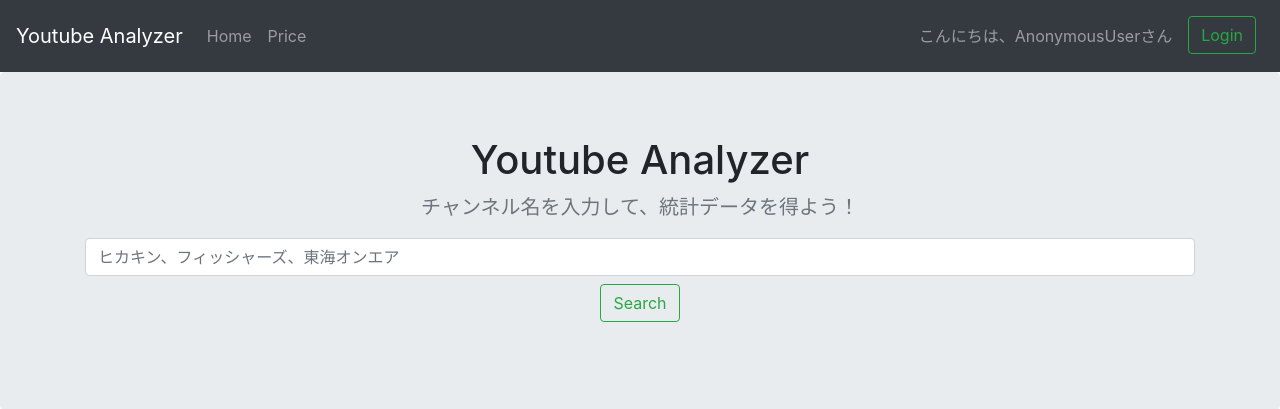
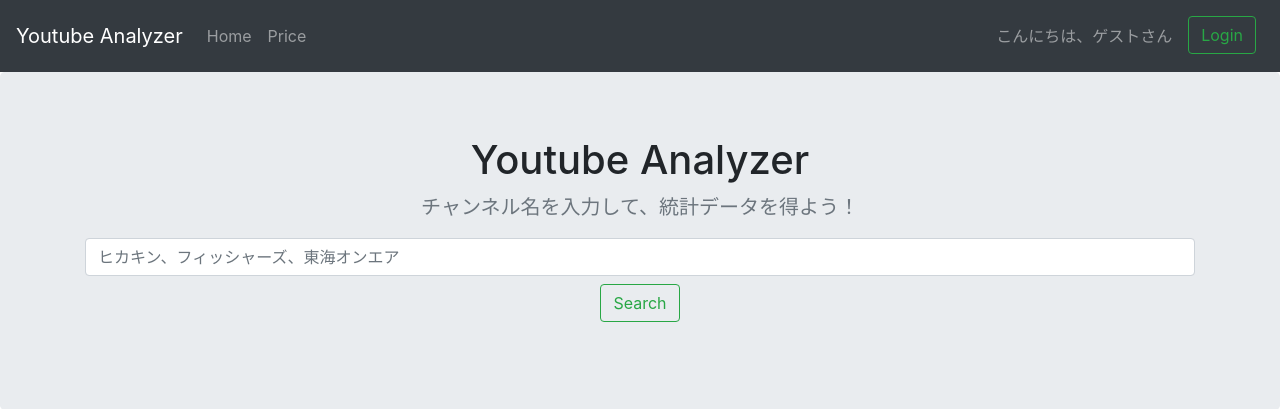
Before and after one commit to motsuka1/youtube_analyzer, a Django app: page / in a window 1280 px wide. Shown: the top 409 px of the page. Run offline with Django 3.2, Linux system fonts and the light colour scheme.

Commit message:
change anonymoususer to ゲスト

```diff
--- a/statsgetter/templates/statsgetter/main.html
+++ b/statsgetter/templates/statsgetter/main.html
@@ -50,7 +50,7 @@
 
       <ul class="navbar-nav justify-content-end">
         <li class="nav-item">
-          <p class="greet-user m-2 navbar-text">こんにちは、{{request.user}}さん</p>
+          <p class="greet-user m-2 navbar-text">こんにちは、{{ request.user.username|default:"ゲスト" }}さん</p>
         </li>
         <li class="nav-item" id="logout">
           <a class="btn btn-outline-success m-2" type="submit" href="{% url 'logout' %}">Logout</a>
--- a/youtube_analyzer/settings.py
+++ b/youtube_analyzer/settings.py
@@ -29,7 +29,7 @@ SECRET_KEY = env('SECRET_KEY')
 # SECURITY WARNING: don't run with debug turned on in production!
 DEBUG = True
 
-ALLOWED_HOSTS = ['192.168.1.33', '127.0.0.1']
+ALLOWED_HOSTS = ['127.0.0.1']
 
 
 # Application definition
```
